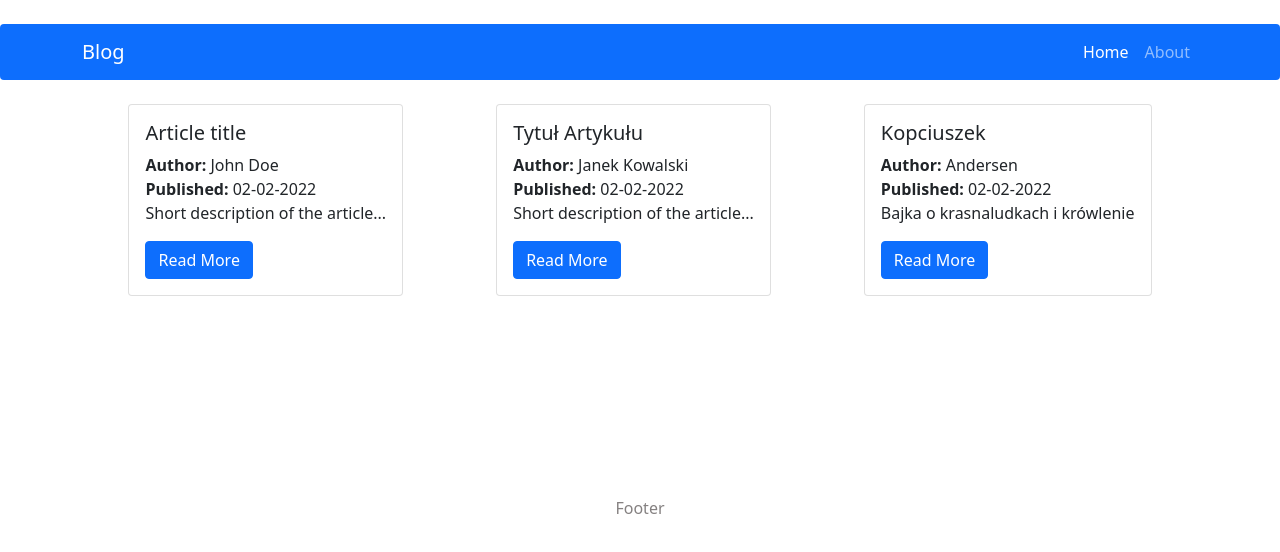
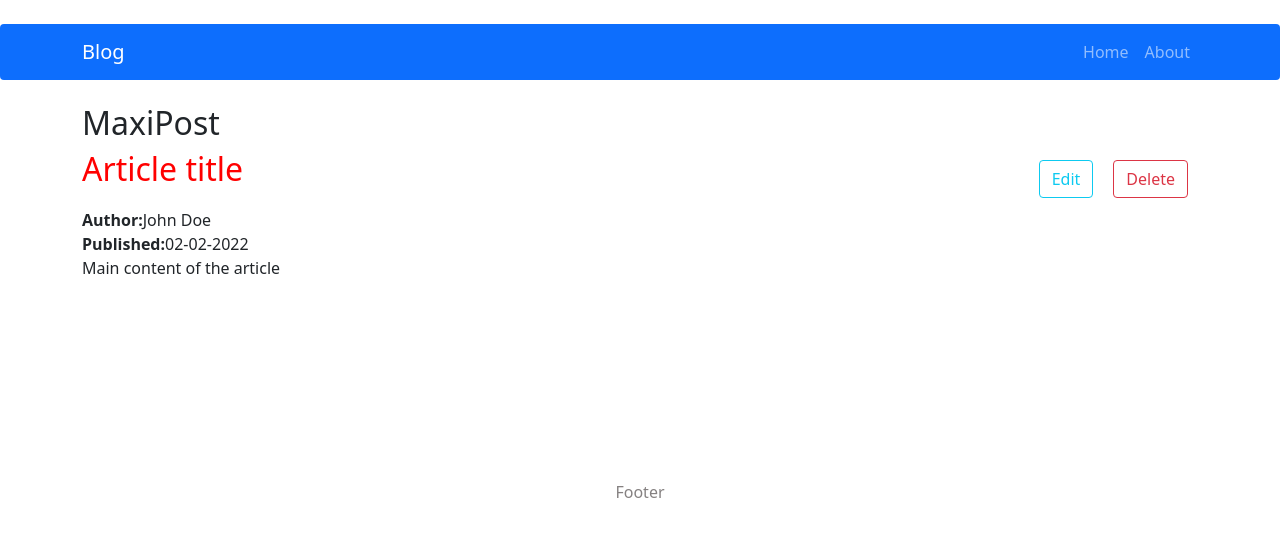
Before and after one commit to dave8git/crude-react-2022, a React (Create React App) app: page /post/1 in a window 1280 px wide. Before the commit this address led to /. Shown: the top 552 px of the page. Built offline with nearby package versions, Linux system fonts and the light colour scheme.

Commit message:
fix not redirecting

```diff
--- a/src/components/pages/Post/Post.js
+++ b/src/components/pages/Post/Post.js
@@ -25,7 +25,7 @@ const List = props => {
           <header>
               <h2>MaxiPost</h2>
           </header>
-          <MaxiPost {...post} />
+          <MaxiPost {...post} post={post} />
           {/* <section className={styles.columns}>
               {columns.map(column => <Column key={column.id} {...column} />)};
           </section> */}
```
